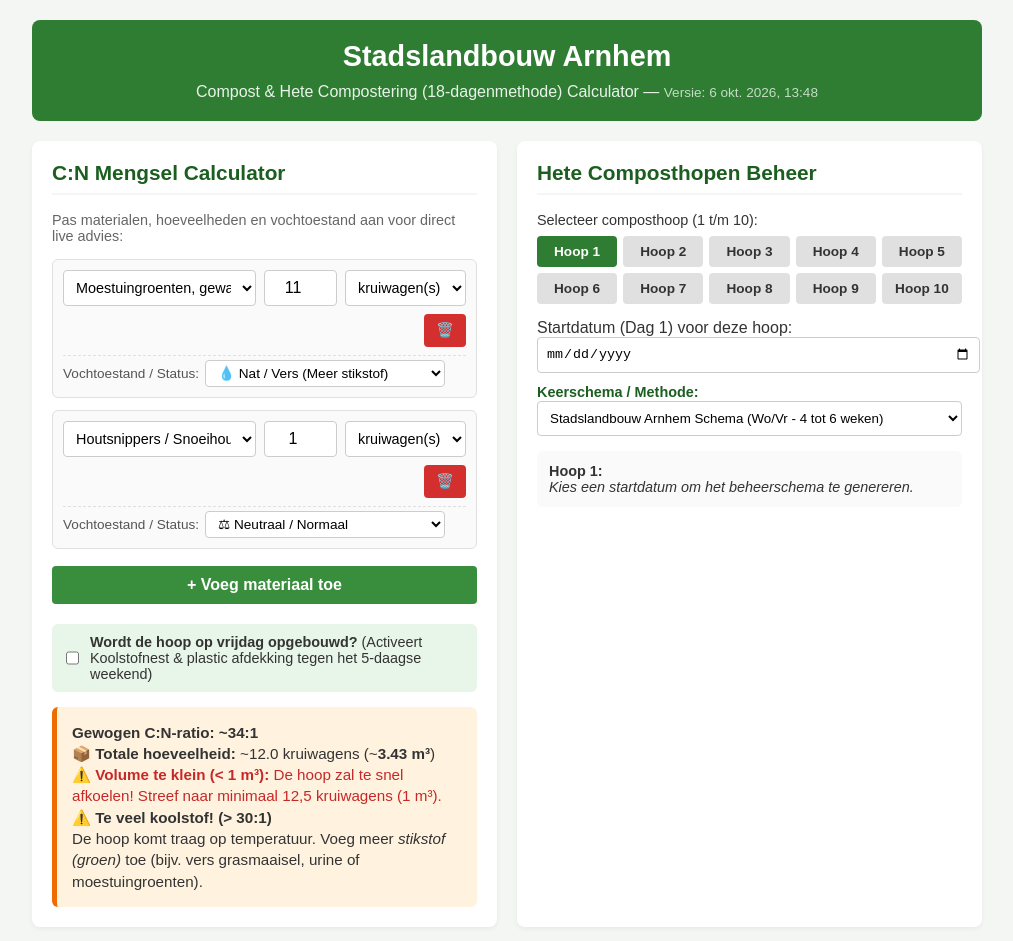
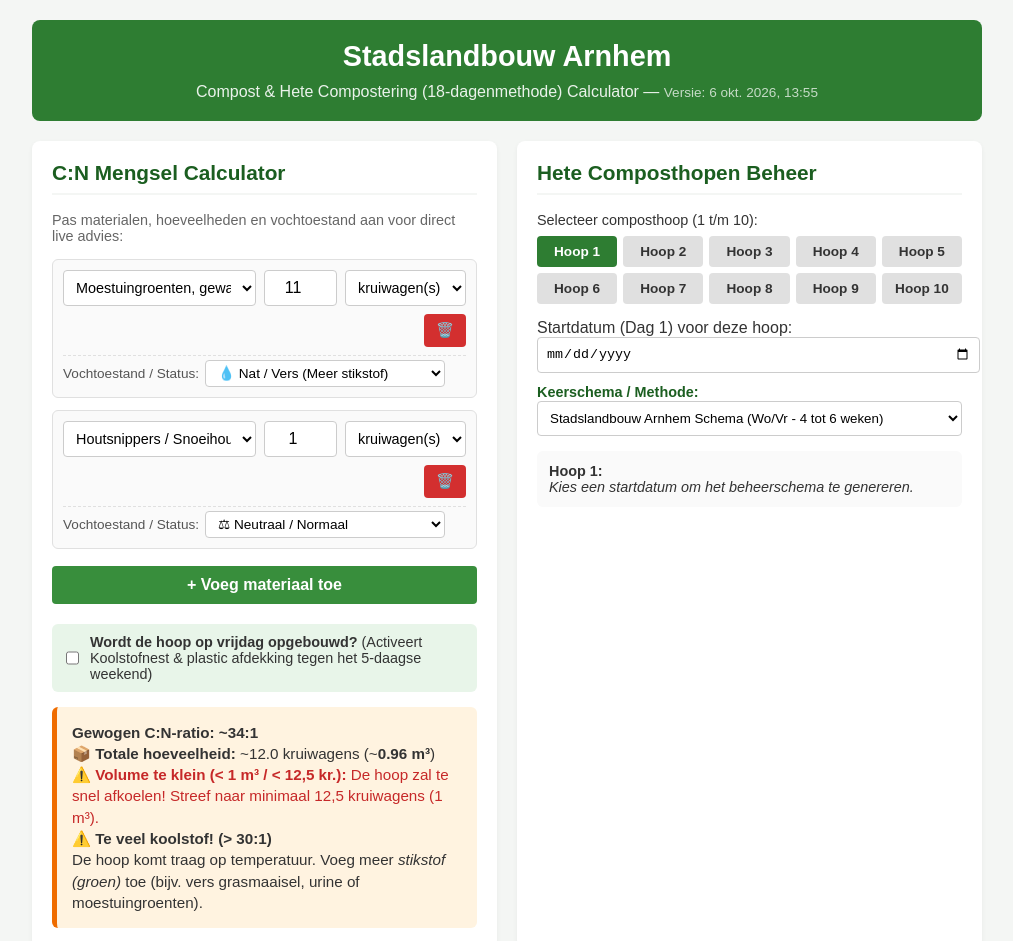
Before and after one commit to composttool/compost-cn-calculator, a plain HTML site: page index.html in a window 1280 px wide. Shown: the top 941 px of the page, without its empty margins (133-1146 px from the left). Drawn offline with Linux system fonts and the light colour scheme.

Commit message:
Update index.html

```diff
--- a/index.html
+++ b/index.html
@@ -3,7 +3,7 @@
 <head>
     <meta charset="UTF-8">
     <meta name="viewport" content="width=device-width, initial-scale=1.0">
-    <title>Stadslandbouw Arnhem - Compost & C:N Calculator (Gegenereerd: 6 okt. 2026, 13:48)</title>
+    <title>Stadslandbouw Arnhem - Compost & C:N Calculator (Gegenereerd: 6 okt. 2026, 13:55)</title>
     <style>
         :root {
             --primary: #2e7d32;
@@ -359,7 +359,7 @@
 <div class="container">
     <header>
         <h1>Stadslandbouw Arnhem</h1>
-        <p>Compost & Hete Compostering (18-dagenmethode) Calculator — <span style="font-size:0.85rem; opacity:0.8;">Versie: 6 okt. 2026, 13:48</span></p>
+        <p>Compost & Hete Compostering (18-dagenmethode) Calculator — <span style="font-size:0.85rem; opacity:0.8;">Versie: 6 okt. 2026, 13:55</span></p>
     </header>
 
     <div class="grid-2">
@@ -648,7 +648,7 @@
         let totalCarbonScore = 0;
         let totalNitrogenScore = 0;
         let totalItemsEntered = 0;
-        let totalBuckets = 0;
+        let totalKruiwagens = 0;
 
         const rows = document.querySelectorAll('.material-row');
 
@@ -666,8 +666,9 @@
                 let moisture = moistureElem ? moistureElem.value : 'neutraal';
                 let mat = materialsData[key];
 
+                // Reken emmers om naar kruiwagens (ervan uitgaande dat 1 kruiwagen ca. 3,5 emmers is, of direct optellen indien kruiwagen)
+                let kruiwagensEq = (unit === 'kruiwagen') ? amount : amount / 3.5;
                 let effectiveBuckets = (unit === 'kruiwagen') ? amount * 3.5 : amount;
-                let kruiwagensEq = (unit === 'kruiwagen') ? amount : amount / 3.5;
 
                 let adjustedCN = mat.cn;
                 let adjustedWeight = effectiveBuckets * mat.weightPerBucket;
@@ -683,7 +684,7 @@
                 totalCarbonScore += adjustedWeight * adjustedCN;
                 totalNitrogenScore += adjustedWeight;
                 totalItemsEntered += amount;
-                totalBuckets += kruiwagensEq;
+                totalKruiwagens += kruiwagensEq;
             }
         });
 
@@ -699,16 +700,16 @@
         let finalCN = totalCarbonScore / totalNitrogenScore;
         let roundedCN = Math.round(finalCN);
 
-        // Bereken totaal volume in kuub (1 kruiwagen is ca. 0.28 m³ / 3.5 kruiwagen = 1 m³)
-        let totalCubicMeters = (totalBuckets / 3.5).toFixed(2);
+        // Correcte volumeberekening: 12,5 kruiwagens = 1 m³
+        let totalCubicMeters = (totalKruiwagens / 12.5).toFixed(2);
 
-        let volumeInfoHTML = `<br>📦 <strong>Totale hoeveelheid:</strong> ~${totalBuckets.toFixed(1)} kruiwagens (~<strong>${totalCubicMeters} m³</strong>)`;
+        let volumeInfoHTML = `<br>📦 <strong>Totale hoeveelheid:</strong> ~${totalKruiwagens.toFixed(1)} kruiwagens (~<strong>${totalCubicMeters} m³</strong>)`;
 
         let volumeWarningHTML = '';
-        if (totalBuckets < 12.5) {
-            volumeWarningHTML = `<br><span style="color: #c62828;">⚠️ <strong>Volume te klein (< 1 m³):</strong> De hoop zal te snel afkoelen! Streef naar minimaal 12,5 kruiwagens (1 m³).</span>`;
+        if (totalKruiwagens < 12.5) {
+            volumeWarningHTML = `<br><span style="color: #c62828;">⚠️ <strong>Volume te klein (< 1 m³ / < 12,5 kr.):</strong> De hoop zal te snel afkoelen! Streef naar minimaal 12,5 kruiwagens (1 m³).</span>`;
         } else {
-            volumeWarningHTML = `<br><span style="color: #2e7d32;">✅ <strong>Volume optimaal (≥ 1 m³):</strong> Voldoende massa voor warmtebehoud.</span>`;
+            volumeWarningHTML = `<br><span style="color: #2e7d32;">✅ <strong>Volume optimaal (≥ 1 m³ / ≥ 12,5 kr.):</strong> Voldoende massa voor warmtebehoud.</span>`;
         }
 
         let fridayChecked = document.getElementById('fridayProtocol');
@@ -965,7 +966,7 @@
                 box.innerHTML = `
                     <strong style="color: #c62828; font-size: 1rem;">${item.symptom}</strong><br><br>
                     <strong>🔍 Mogelijke Oorzaak:</strong><br>${item.causes}<br><br>
-                    <strong>🛠️ Correctie-actie / Oplossing:</strong><br>${item.actions}
+                    <strong>🛠️️ Correctie-actie / Oplossing:</strong><br>${item.actions}
                 `;
             });
             grid.appendChild(card);
```
